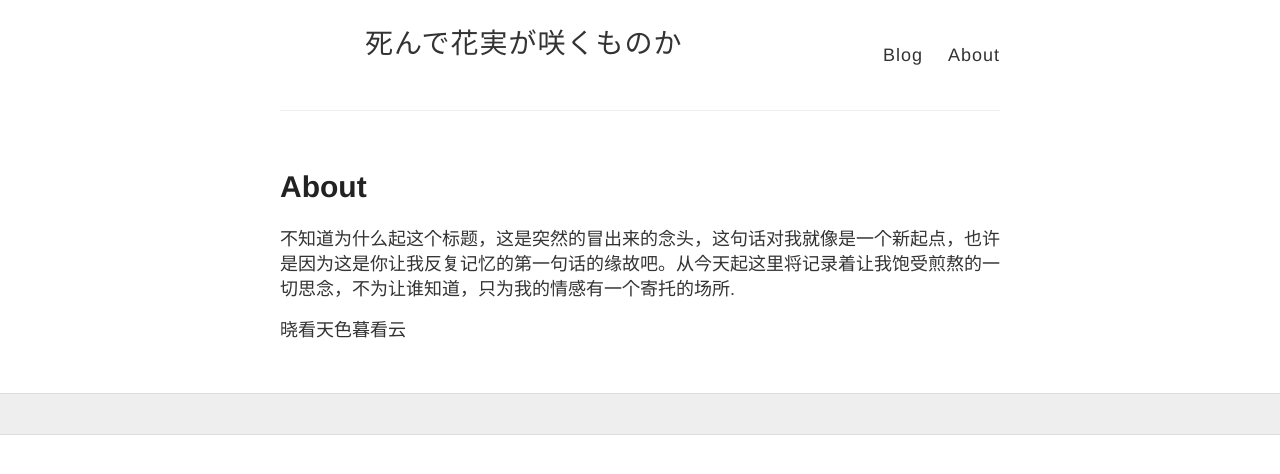
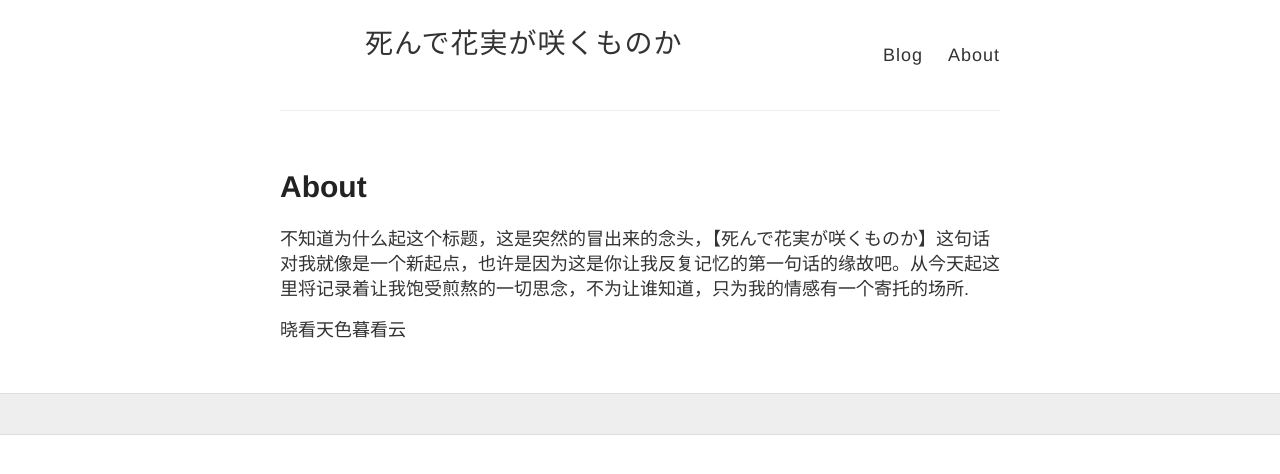
Before and after one commit to wiki650/wiki650.github.io, a Jekyll site: the page built from about.md, in a window 1280 px wide. Shown: the top 474 px of the page. Built offline with Jekyll 4.4.1, drawn with Linux system fonts in a browser that asks for light colours.

Commit message:
Update about.md

```diff
--- a/about.md
+++ b/about.md
@@ -4,6 +4,6 @@ title: About
 permalink: /about/
 ---
 
-  不知道为什么起这个标题，这是突然的冒出来的念头，这句话对我就像是一个新起点，也许是因为这是你让我反复记忆的第一句话的缘故吧。从今天起这里将记录着让我饱受煎熬的一切思念，不为让谁知道，只为我的情感有一个寄托的场所.
+  不知道为什么起这个标题，这是突然的冒出来的念头，【死んで花実が咲くものか】这句话对我就像是一个新起点，也许是因为这是你让我反复记忆的第一句话的缘故吧。从今天起这里将记录着让我饱受煎熬的一切思念，不为让谁知道，只为我的情感有一个寄托的场所.
 
 晓看天色暮看云
```
